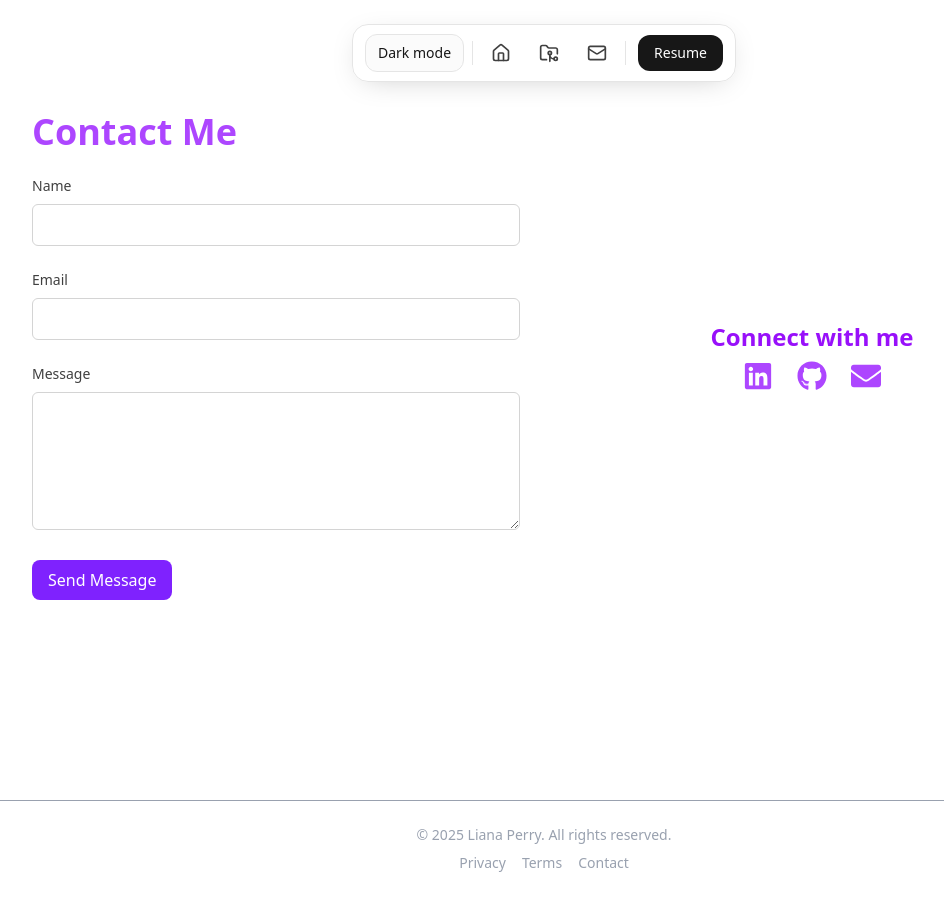
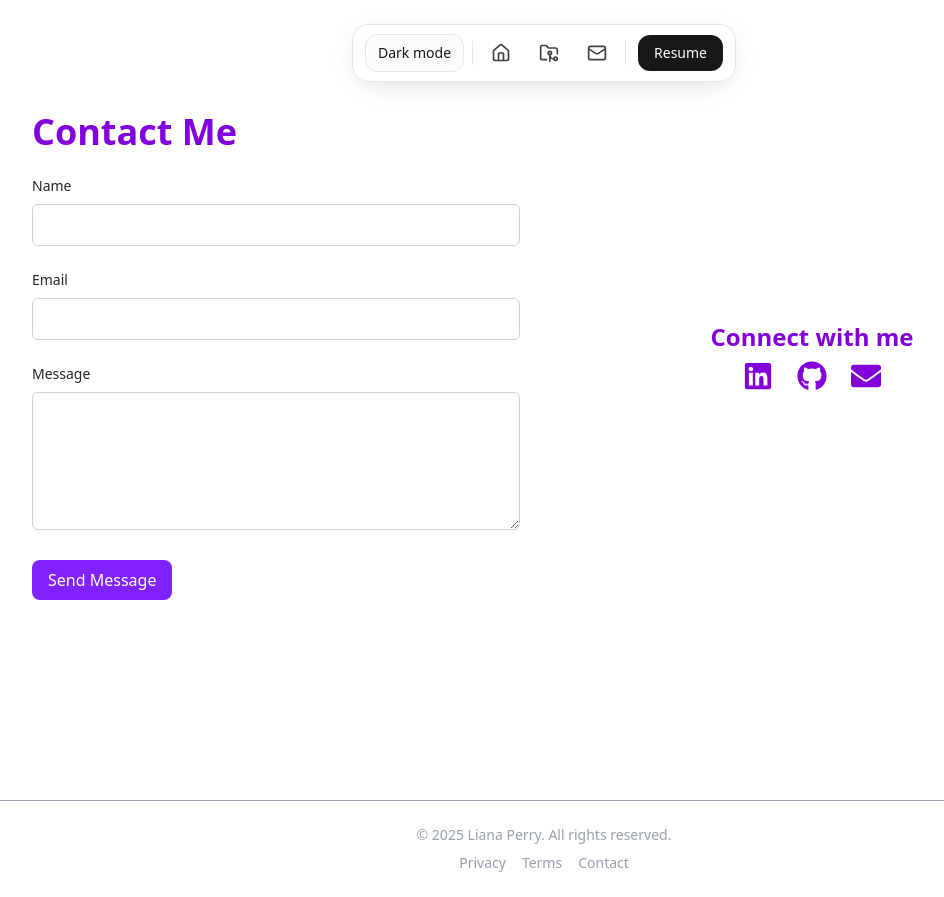
Before and after one commit to lperry022/lianaperry.com, a Next.js app: page /contact in a window 1280 px wide. Shown: the whole page, without its empty margins (96-1040 px from the left). Built offline with nearby package versions, Linux system fonts and the light colour scheme.

Commit message:
building light and dark toggle

```diff
--- a/app/(site)/contact/page.tsx
+++ b/app/(site)/contact/page.tsx
@@ -4,14 +4,14 @@ import { useState } from 'react';
 import { motion } from 'framer-motion';
 import { FaLinkedin, FaGithub, FaEnvelope } from 'react-icons/fa';
 
-const Contact = () => {
+export default function Contact() {
   const [submitted, setSubmitted] = useState(false);
 
-  const handleSubmit = async (e: React.FormEvent<HTMLFormElement>) => {
+  async function handleSubmit(e: React.FormEvent<HTMLFormElement>) {
     e.preventDefault();
     const form = e.currentTarget;
+    const formData = new FormData(form);
 
-    const formData = new FormData(form);
     await fetch('https://formspree.io/f/xeozrgga', {
       method: 'POST',
       body: formData,
@@ -20,89 +20,88 @@ const Contact = () => {
 
     setSubmitted(true);
     form.reset();
-  };
+  }
 
   return (
-    <div className="min-h-screen bg-white text-neutral-900 dark:bg-black dark:text-white transition-colors">
-      {/* if your navbar is a floating dock, give the page breathing room */}
+    // No bg/text here—inherit from <body> (which toggles via next-themes)
+    <div className="min-h-screen">
+      {/* top padding so your floating navbar/dock doesn't overlap */}
       <section className="px-6 pt-28 pb-20 flex items-center justify-center">
         <motion.div
           initial={{ opacity: 0, y: 40 }}
           animate={{ opacity: 1, y: 0 }}
           transition={{ duration: 0.6 }}
-          className="max-w-5xl w-full grid grid-cols-1 md:grid-cols-2 gap-12"
+          className="w-full max-w-5xl grid grid-cols-1 gap-12 md:grid-cols-2"
         >
-          {/* Contact Form */}
+          {/* Contact form */}
           <div>
-            <h2 className="text-4xl font-bold mb-6 text-purple-500 dark:text-purple-400">
+            <h2 className="mb-6 text-4xl font-bold text-purple-700 dark:text-purple-400">
               Contact Me
             </h2>
 
             {submitted ? (
-              <p className="text-green-600 dark:text-green-400 text-lg">
+              <p className="text-lg text-emerald-700 dark:text-emerald-400">
                 Thanks for your message! I’ll get back to you soon.
               </p>
             ) : (
               <form onSubmit={handleSubmit} className="space-y-6">
-                <div>
-                  <label className="block mb-2 text-sm font-medium text-neutral-700 dark:text-zinc-300">
-                    Name
-                  </label>
+                <Field label="Name">
                   <input
                     name="name"
+                    autoComplete="name"
                     required
                     className="w-full rounded-md px-4 py-2
                                bg-white text-neutral-900
+                               border border-neutral-300
+                               placeholder-neutral-500
+                               outline-none ring-0
+                               focus:border-violet-400 focus:ring-2 focus:ring-violet-300/40
                                dark:bg-zinc-900 dark:text-white
-                               border border-neutral-300 dark:border-white/10
-                               placeholder-neutral-500 dark:placeholder-zinc-500
-                               outline-none ring-0 focus:border-violet-400 focus:ring-2 focus:ring-violet-300/40
+                               dark:border-white/10 dark:placeholder-zinc-500
                                dark:focus:border-violet-500 dark:focus:ring-violet-500/30"
                   />
-                </div>
+                </Field>
 
-                <div>
-                  <label className="block mb-2 text-sm font-medium text-neutral-700 dark:text-zinc-300">
-                    Email
-                  </label>
+                <Field label="Email">
                   <input
                     type="email"
                     name="email"
+                    autoComplete="email"
                     required
                     className="w-full rounded-md px-4 py-2
                                bg-white text-neutral-900
+                               border border-neutral-300
+                               placeholder-neutral-500
+                               outline-none ring-0
+                               focus:border-violet-400 focus:ring-2 focus:ring-violet-300/40
                                dark:bg-zinc-900 dark:text-white
-                               border border-neutral-300 dark:border-white/10
-                               placeholder-neutral-500 dark:placeholder-zinc-500
-                               outline-none ring-0 focus:border-violet-400 focus:ring-2 focus:ring-violet-300/40
+                               dark:border-white/10 dark:placeholder-zinc-500
                                dark:focus:border-violet-500 dark:focus:ring-violet-500/30"
                   />
-                </div>
+                </Field>
 
-                <div>
-                  <label className="block mb-2 text-sm font-medium text-neutral-700 dark:text-zinc-300">
-                    Message
-                  </label>
+                <Field label="Message">
                   <textarea
                     name="message"
                     rows={5}
                     required
                     className="w-full rounded-md px-4 py-2
                                bg-white text-neutral-900
+                               border border-neutral-300
+                               placeholder-neutral-500
+                               outline-none ring-0
+                               focus:border-violet-400 focus:ring-2 focus:ring-violet-300/40
                                dark:bg-zinc-900 dark:text-white
-                               border border-neutral-300 dark:border-white/10
-                               placeholder-neutral-500 dark:placeholder-zinc-500
-                               outline-none ring-0 focus:border-violet-400 focus:ring-2 focus:ring-violet-300/40
+                               dark:border-white/10 dark:placeholder-zinc-500
                                dark:focus:border-violet-500 dark:focus:ring-violet-500/30"
                   />
-                </div>
+                </Field>
 
-                {/* Use a real submit button (GlowButton as a Link won’t submit forms) */}
                 <button
                   type="submit"
                   className="inline-flex items-center justify-center rounded-lg px-4 py-2
-                             font-medium transition
-                             bg-violet-600 hover:bg-violet-500 text-white
+                             font-medium text-white transition
+                             bg-violet-600 hover:bg-violet-500
                              focus:outline-none focus-visible:ring-2 focus-visible:ring-violet-400/60"
                 >
                   Send Message
@@ -111,43 +110,62 @@ const Contact = () => {
             )}
           </div>
 
-          {/* Socials Section */}
-          <div className="flex flex-col justify-center items-center space-y-4">
-            <h3 className="text-2xl font-semibold text-purple-600 dark:text-purple-300 mb-2">
+          {/* Socials */}
+          <div className="flex flex-col items-center justify-center space-y-4">
+            <h3 className="mb-2 text-2xl font-semibold text-purple-700 dark:text-purple-300">
               Connect with me
             </h3>
             <div className="flex space-x-6 text-3xl">
-              <a
-                href="https://www.linkedin.com/in/liana-perry-b5aa2717b/"
-                target="_blank"
-                rel="noopener noreferrer"
-                aria-label="LinkedIn"
-                className="text-purple-500 hover:text-purple-400 dark:text-purple-300 dark:hover:text-purple-200 transition transform hover:scale-110"
-              >
+              <Social href="https://www.linkedin.com/in/liana-perry-b5aa2717b/" label="LinkedIn">
                 <FaLinkedin />
-              </a>
-              <a
-                href="https://github.com/lperry022"
-                target="_blank"
-                rel="noopener noreferrer"
-                aria-label="GitHub"
-                className="text-purple-500 hover:text-purple-400 dark:text-purple-300 dark:hover:text-purple-200 transition transform hover:scale-110"
-              >
+              </Social>
+              <Social href="https://github.com/lperry022" label="GitHub">
                 <FaGithub />
-              </a>
-              <a
-                href="mailto:lianaperryy@gmail.com"
-                aria-label="Email"
-                className="text-purple-500 hover:text-purple-400 dark:text-purple-300 dark:hover:text-purple-200 transition transform hover:scale-110"
-              >
+              </Social>
+              <Social href="mailto:lianaperryy@gmail.com" label="Email">
                 <FaEnvelope />
-              </a>
+              </Social>
             </div>
           </div>
         </motion.div>
       </section>
     </div>
   );
-};
+}
 
-export default Contact;
+/* — small helpers to keep classes tidy — */
+
+function Field({ label, children }: { label: string; children: React.ReactNode }) {
+  return (
+    <label className="block">
+      <span className="mb-2 block text-sm font-medium text-neutral-800 dark:text-zinc-300">
+        {label}
+      </span>
+      {children}
+    </label>
+  );
+}
+
+function Social({
+  href,
+  label,
+  children,
+}: {
+  href: string;
+  label: string;
+  children: React.ReactNode;
+}) {
+  return (
+    <a
+      href={href}
+      target={href.startsWith('http') ? '_blank' : undefined}
+      rel={href.startsWith('http') ? 'noopener noreferrer' : undefined}
+      aria-label={label}
+      className="text-purple-700 hover:text-purple-600 transition
+                 dark:text-purple-300 dark:hover:text-purple-200
+                 transform hover:scale-110"
+    >
+      {children}
+    </a>
+  );
+}
--- a/app/(site)/maintenance/page.tsx
+++ b/app/(site)/maintenance/page.tsx
@@ -2,10 +2,7 @@
 
 export default function Maintenance() {
   return (
-    <div className="min-h-screen flex flex-col
-                    bg-white text-neutral-900
-                    dark:bg-black dark:text-white
-                    transition-colors">
+    <div className="relative min-h-screen">
       {/* Give space if you use a floating dock navbar */}
       <main className="flex-1 flex items-center justify-center px-6 pt-28">
         <div className="text-center space-y-4">
--- a/app/globals.css
+++ b/app/globals.css
@@ -1,52 +1,13 @@
-/* ========= Tailwind + Icon font ========= */
+/* app/globals.css — Tailwind v4 style */
 @import "tailwindcss";
 @import "@fortawesome/fontawesome-free/css/all.min.css";
 
-/* ========= Color tokens (light by default) ========= */
-/* These variables drive the whole site. We flip them with `html.dark` below. */
-:root {
-  --bg: #ffffff;
-  --fg: #171717;
-  --muted-fg: #525252;
+/* Make native UI (form controls, scrollbars) pick the right scheme */
+:root { color-scheme: light; }
+html.dark { color-scheme: dark; }
+* { transition: background-color .25s, color .25s, border-color .25s; }
 
-  /* Surfaces / borders used in cards, headers, etc. */
-  --surface: rgba(250, 250, 250, 0.8);
-  --surface-hover: rgba(245, 245, 245, 0.95);
-  --border: rgba(17, 17, 17, 0.08);
-
-  /* Accents you already use */
-  --accent: #7c3aed;    /* violet-600-ish */
-  --accent-weak: rgba(124, 58, 237, 0.12);
-}
-
-/* Dark mode (controlled by next-themes via `attribute="class"` on <html>) */
-html.dark {
-  --bg: #000000;        /* pure black works nicely with your design */
-  --fg: #f5f5f5;
-  --muted-fg: #a1a1aa;
-
-  --surface: rgba(255, 255, 255, 0.04);
-  --surface-hover: rgba(255, 255, 255, 0.08);
-  --border: rgba(255, 255, 255, 0.10);
-
-  --accent: #a78bfa;    /* violet-400-ish */
-  --accent-weak: rgba(167, 139, 250, 0.12);
-}
-
-/* ========= App root styles ========= */
-html,
-body {
-  height: 100%;
-}
-
-body {
-  background: var(--bg);
-  color: var(--fg);
-  -webkit-font-smoothing: antialiased;
-  -moz-osx-font-smoothing: grayscale;
-}
-
-/* Smooth color transitions when toggling theme */
+/* Smooth theme transitions */
 * {
   transition:
     background-color .25s ease,
@@ -56,74 +17,26 @@ body {
     stroke .25s ease;
 }
 
-/* Respect reduced motion */
-@media (prefers-reduced-motion: reduce) {
-  * {
-    transition: none !important;
-    animation-duration: 0.001ms !important;
-    animation-iteration-count: 1 !important;
-  }
-}
-
-/* ========= Selection color ========= */
-::selection {
-  background: var(--accent-weak);
-  color: var(--fg);
-}
-
-/* ========= Scrollbar (nice + theme-aware) ========= */
-* {
-  scrollbar-width: thin;
-  scrollbar-color: var(--border) transparent;
-}
-*::-webkit-scrollbar {
-  height: 10px;
-  width: 10px;
-}
-*::-webkit-scrollbar-track {
-  background: transparent;
-}
+/* Optional: nice scrollbars */
+* { scrollbar-width: thin; scrollbar-color: rgb(210 210 215 / .5) transparent; }
+*::-webkit-scrollbar { width: 10px; height: 10px; }
+*::-webkit-scrollbar-track { background: transparent; }
 *::-webkit-scrollbar-thumb {
-  background-color: var(--border);
+  background-color: rgb(210 210 215 / .5);
   border-radius: 999px;
   border: 2px solid transparent;
   background-clip: padding-box;
 }
-*::-webkit-scrollbar-thumb:hover {
-  background-color: color-mix(in oklab, var(--border), #000 20%);
+
+/* Utilities you already use */
+@utility animate-fade-slide {
+  animation: fade-slide .5s ease-in-out;
 }
-
-/* ========= Utility animations you already use ========= */
-@layer utilities {
-  .animate-fade-slide {
-    animation: fade-slide 0.5s ease-in-out;
-  }
-  @keyframes fade-slide {
-    from { opacity: 0; transform: translateY(10px); }
-    to   { opacity: 1; transform: translateY(0); }
-  }
-
-  .animate-blink {
-    animation: blink 1s step-start infinite;
-  }
-  @keyframes blink {
-    50% { opacity: 0; }
-  }
+@keyframes fade-slide {
+  from { opacity: 0; transform: translateY(10px); }
+  to   { opacity: 1; transform: translateY(0); }
 }
-
-/* ========= Handy component tokens (optional) ========= */
-/* Use these classes for cards/sections without repeating colors everywhere */
-.surface {
-  background: var(--surface);
-  border: 1px solid var(--border);
+@utility animate-blink {
+  animation: blink 1s step-start infinite;
 }
-.surface-hover:hover {
-  background: var(--surface-hover);
-}
-.text-muted {
-  color: var(--muted-fg);
-}
-.ring-accent:focus-visible {
-  outline: none;
-  box-shadow: 0 0 0 2px var(--accent);
-}
+@keyframes blink { 50% { opacity: 0; } }
--- a/app/layout.tsx
+++ b/app/layout.tsx
@@ -4,7 +4,7 @@ import Providers from './providers';
 export default function RootLayout({ children }: { children: React.ReactNode }) {
   return (
     <html lang="en" suppressHydrationWarning>
-      <body>
+      <body className="min-h-screen bg-white text-neutral-900 dark:bg-black dark:text-white transition-colors">
         <Providers>{children}</Providers>
       </body>
     </html>
--- a/app/providers.tsx
+++ b/app/providers.tsx
@@ -1,16 +1,16 @@
-'use client';
-
-import { ThemeProvider } from 'next-themes';
+// app/providers.tsx
+'use client'
+import { ThemeProvider } from 'next-themes'
 
 export default function Providers({ children }: { children: React.ReactNode }) {
   return (
     <ThemeProvider
-      attribute="class"       // adds/removes "dark" on <html>
-      defaultTheme="light"    // start in light (change if you prefer)
-      enableSystem={false}    // keep it predictable while you test
+      attribute="class"           // puts "dark" on <html>
+      defaultTheme="system"
+      enableSystem
       disableTransitionOnChange
     >
       {children}
     </ThemeProvider>
-  );
+  )
 }
```
Also changed, not shown: app/(site)/home/page.tsx (+12 -6 lines), app/(site)/projects/page.tsx (+45 -46 lines), tailwind.config.ts (+8 -6 lines).
